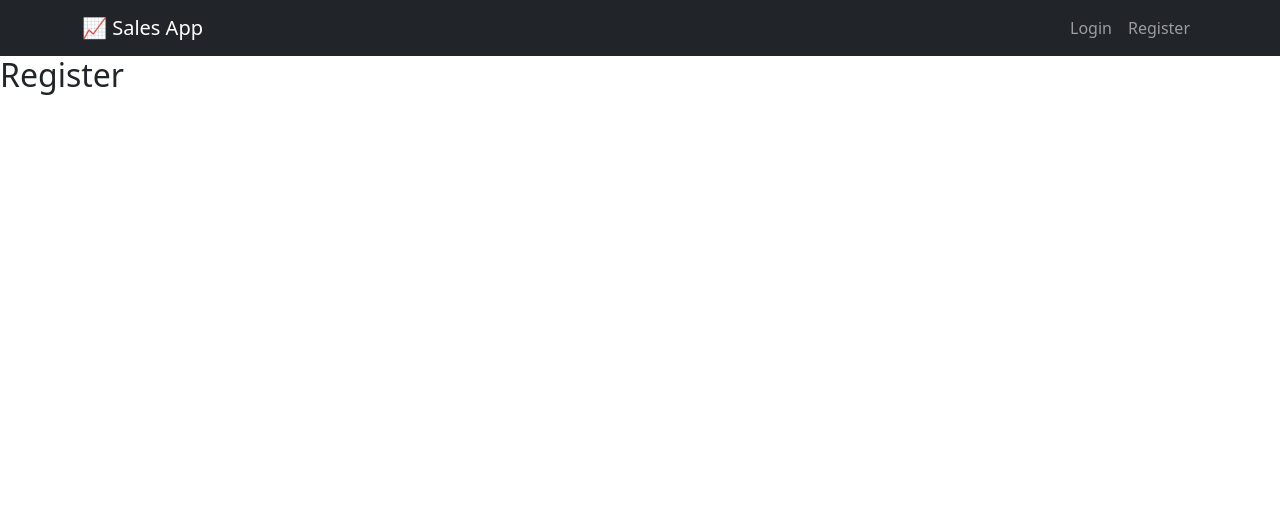
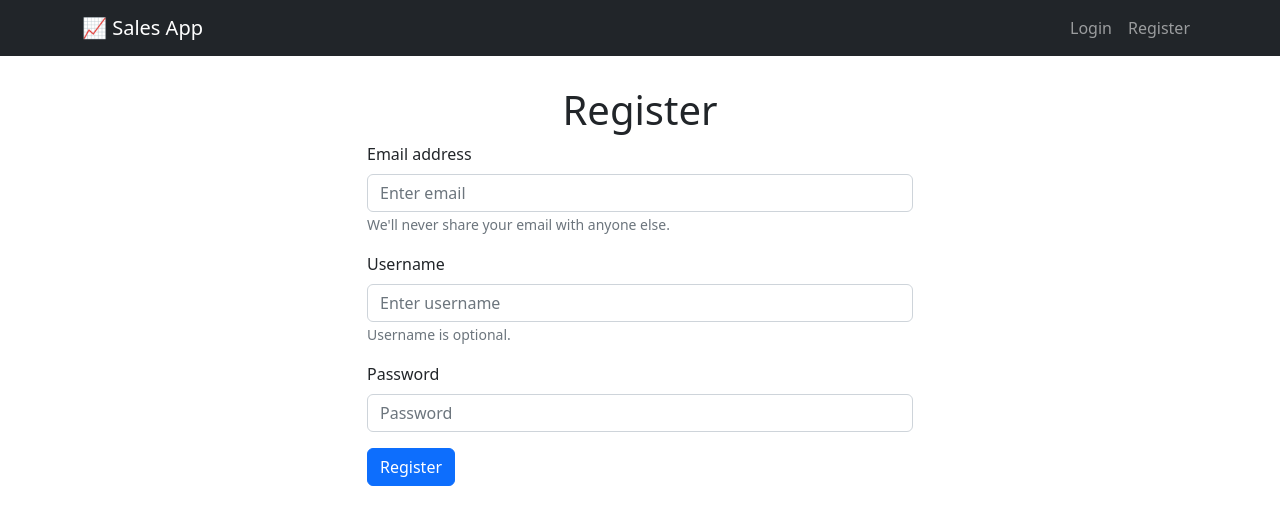
Before and after one commit to lf1up/Pavel_Vdovenko_Assignment, a React (Create React App) app in the folder frontend/: page /register in a window 1280 px wide. Shown: the top 524 px of the page. Built offline with nearby package versions, Linux system fonts and the light colour scheme.

Commit message:
feat(frontend): add basic Register and Login forms

```diff
--- a/frontend/src/App.css
+++ b/frontend/src/App.css
@@ -1,38 +1,3 @@
-.App {
-  text-align: center;
+.mt-30 {
+  margin-top: 30px;
 }
-
-.App-logo {
-  height: 40vmin;
-  pointer-events: none;
-}
-
-@media (prefers-reduced-motion: no-preference) {
-  .App-logo {
-    animation: App-logo-spin infinite 20s linear;
-  }
-}
-
-.App-header {
-  background-color: #282c34;
-  min-height: 100vh;
-  display: flex;
-  flex-direction: column;
-  align-items: center;
-  justify-content: center;
-  font-size: calc(10px + 2vmin);
-  color: white;
-}
-
-.App-link {
-  color: #61dafb;
-}
-
-@keyframes App-logo-spin {
-  from {
-    transform: rotate(0deg);
-  }
-  to {
-    transform: rotate(360deg);
-  }
-}
--- a/frontend/src/App.tsx
+++ b/frontend/src/App.tsx
@@ -11,6 +11,7 @@ import ChangePassword from './ChangePassword'
 import NotFound from './NotFound'
 
 import 'bootstrap/dist/css/bootstrap.css'
+import './App.css'
 
 const App = () => {
   return (
--- a/frontend/src/Layout.tsx
+++ b/frontend/src/Layout.tsx
@@ -1,6 +1,8 @@
 import Cookies from 'js-cookie'
 
 import { Outlet, Navigate, useLocation } from 'react-router-dom'
+
+import { ThemeProvider } from 'react-bootstrap'
 
 import { Container } from 'react-bootstrap'
 import { Nav } from 'react-bootstrap'
@@ -47,7 +49,12 @@ const Layout = () => {
           </Navbar.Collapse>
         </Container>
       </Navbar>
-      <Outlet />
+      <ThemeProvider
+        breakpoints={['xxxl', 'xxl', 'xl', 'lg', 'md', 'sm', 'xs', 'xxs']}
+        minBreakpoint="xxs"
+      >
+        <Outlet />
+      </ThemeProvider>
     </div>
   )
 }
--- a/frontend/src/Login.tsx
+++ b/frontend/src/Login.tsx
@@ -1,9 +1,34 @@
-const Dashboard = () => {
+import { Container } from 'react-bootstrap'
+import { Row } from 'react-bootstrap'
+import { Col } from 'react-bootstrap'
+import { Form } from 'react-bootstrap'
+import { Button } from 'react-bootstrap'
+
+const Login = () => {
   return (
-    <div>
-      <h2>Login</h2>
-    </div>
+    <Container>
+      <Row>
+        <Col md={{ span: 6, offset: 3 }} className="mt-30">
+          <h1 className="text-center">Login</h1>
+          <Form>
+            <Form.Group className="mb-3" controlId="formBasicEmail">
+              <Form.Label>Email address</Form.Label>
+              <Form.Control type="email" placeholder="Enter email" />
+            </Form.Group>
+
+            <Form.Group className="mb-3" controlId="formBasicPassword">
+              <Form.Label>Password</Form.Label>
+              <Form.Control type="password" placeholder="Password" />
+            </Form.Group>
+
+            <Button variant="primary" type="submit">
+              Login
+            </Button>
+          </Form>
+        </Col>
+      </Row>
+    </Container>
   )
 }
 
-export default Dashboard
+export default Login
--- a/frontend/src/Register.tsx
+++ b/frontend/src/Register.tsx
@@ -1,8 +1,44 @@
+import { Container } from 'react-bootstrap'
+import { Row } from 'react-bootstrap'
+import { Col } from 'react-bootstrap'
+import { Form } from 'react-bootstrap'
+import { Button } from 'react-bootstrap'
+
 const Register = () => {
   return (
-    <div>
-      <h2>Register</h2>
-    </div>
+    <Container>
+      <Row>
+        <Col md={{ span: 6, offset: 3 }} className="mt-30">
+          <h1 className="text-center">Register</h1>
+          <Form>
+            <Form.Group className="mb-3" controlId="formBasicEmail">
+              <Form.Label>Email address</Form.Label>
+              <Form.Control type="email" placeholder="Enter email" />
+              <Form.Text className="text-muted">
+                We'll never share your email with anyone else.
+              </Form.Text>
+            </Form.Group>
+
+            <Form.Group className="mb-3" controlId="formBasicUsername">
+              <Form.Label>Username</Form.Label>
+              <Form.Control type="username" placeholder="Enter username" />
+              <Form.Text className="text-muted">
+                Username is optional.
+              </Form.Text>
+            </Form.Group>
+
+            <Form.Group className="mb-3" controlId="formBasicPassword">
+              <Form.Label>Password</Form.Label>
+              <Form.Control type="password" placeholder="Password" />
+            </Form.Group>
+
+            <Button variant="primary" type="submit">
+              Register
+            </Button>
+          </Form>
+        </Col>
+      </Row>
+    </Container>
   )
 }
 
--- a/frontend/src/index.css
+++ b/frontend/src/index.css
@@ -1,8 +1,7 @@
 body {
   margin: 0;
-  font-family: -apple-system, BlinkMacSystemFont, 'Segoe UI', 'Roboto', 'Oxygen',
-    'Ubuntu', 'Cantarell', 'Fira Sans', 'Droid Sans', 'Helvetica Neue',
-    sans-serif;
+  font-family: -apple-system, BlinkMacSystemFont, 'Segoe UI', Roboto, Oxygen,
+    Ubuntu, Cantarell, 'Fira Sans', 'Droid Sans', 'Helvetica Neue', sans-serif;
   -webkit-font-smoothing: antialiased;
   -moz-osx-font-smoothing: grayscale;
 }
```
Also changed, not shown: 1 other file (tests, documents, lock files or other folders).
